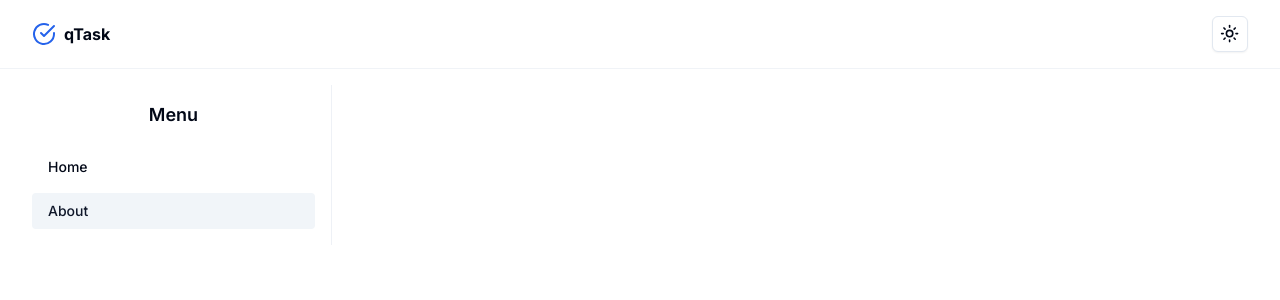
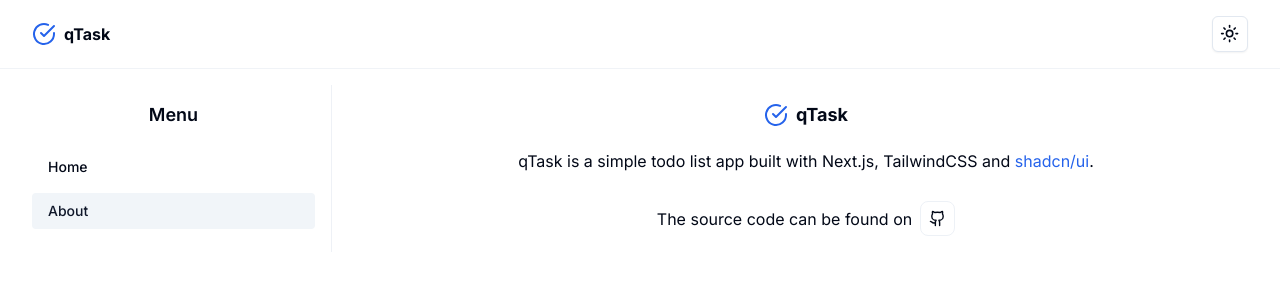
Before and after one commit to mhs003/qtask, a Next.js app: page /about in a window 1280 px wide. Shown: the top 300 px of the page. Built offline with nearby package versions, Linux system fonts and the light colour scheme.

Commit message:
Add a `about` page

```diff
--- a/app/about/page.tsx
+++ b/app/about/page.tsx
@@ -1,7 +1,34 @@
+import { CheckCircle, Github } from "lucide-react";
 import React from "react";
 
 export default function About() {
     return (
-        <div className="flex flex-col justify-start items-center p-4 px-8 lg:pr-0 gap-2 max-h-[calc(100dvh-105px)] overflow-y-auto"></div>
+        <div className="flex flex-col justify-start items-center p-4 px-8 lg:pr-0 gap-2 max-h-[calc(100dvh-105px)] overflow-y-auto">
+            <h2 className="font-bold flex justify-center items-center gap-2 mb-3">
+                <CheckCircle className="text-primary text-4xl" />
+                <span className="text-lg">qTask</span>
+            </h2>
+            <div className="text-base">
+                qTask is a simple todo list app built with Next.js, TailwindCSS
+                and{" "}
+                <a
+                    target="_blank"
+                    href="https://ui.shadcn.com/"
+                    className="text-primary"
+                >
+                    shadcn/ui
+                </a>
+                .
+            </div>
+            <div className="text-base flex justify-center items-center gap-2 mt-5">
+                <p>The source code can be found on</p>
+                <a target="_blank" href="https://github.com/mhs003/qtask">
+                    <Github
+                        size={35}
+                        className="border border-border/60 rounded-lg p-2"
+                    />
+                </a>
+            </div>
+        </div>
     );
 }
```
